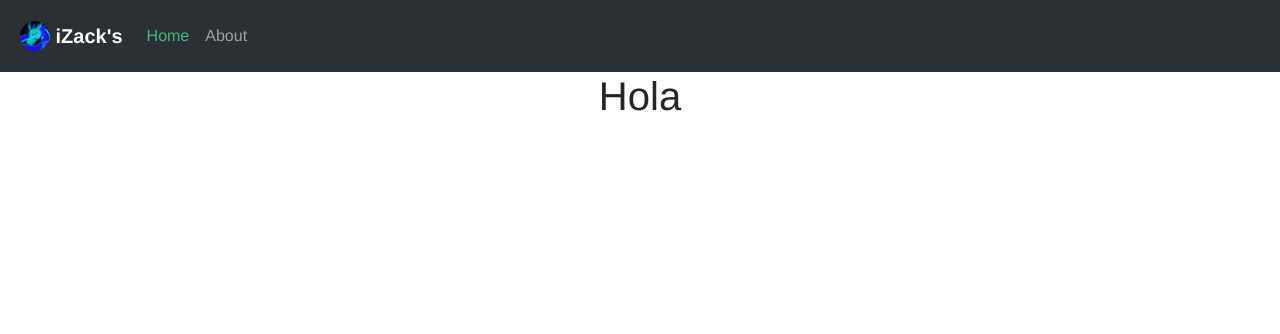
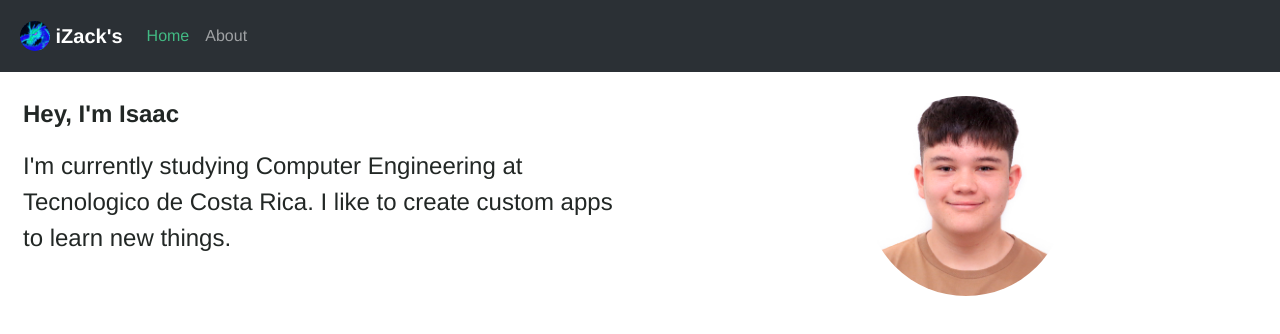
Before and after one commit to iZackk26/WebPage, a Vue app: page /#/ in a window 1280 px wide. Shown: the top 334 px of the page. Built offline with nearby package versions, Linux system fonts and the light colour scheme.

Commit message:
feat: Adding Pre-Description and Image in a container

```diff
--- a/src/views/HomeView.vue
+++ b/src/views/HomeView.vue
@@ -1,15 +1,47 @@
 <template>
-  <div class="home">
-      <h1>Hola</h1>
-  </div>
+    <div class="home">
+        <br>
+        <div class="row">
+            <div class="col-6" id="name">
+                <p><b>Hey, I'm Isaac</b></p>
+                I'm currently studying Computer Engineering at Tecnologico de Costa Rica. I like to create custom apps to learn new things.
+
+            </div>
+            <div class="col-6" id="right-picture">
+                <img src="../img/izack.jpg" id="picture" alt="Isaac's Profile Image">
+            </div>
+        </div>
+    </div>
 </template>
 
 <script lang="ts">
 import { defineComponent } from 'vue';
 
 export default defineComponent({
-  name: 'HomeView',
-  components: {
-  },
+    name: 'HomeView',
+    components: {
+    },
 });
 </script>
+
+<style>
+body {
+    font-family: 'Roboto', sans-serif;
+    margin: 0;
+    padding: 0;
+}
+
+#name {
+    font-size: 24px;
+    padding-left: 35px;
+    text-align: left;
+
+}
+
+#picture {
+    width: 200px;
+    height: 200px;
+    border-radius: 50%;
+    object-fit: cover;
+}
+</style>
```
Also changed, not shown: src/img/izack.jpg (added).
